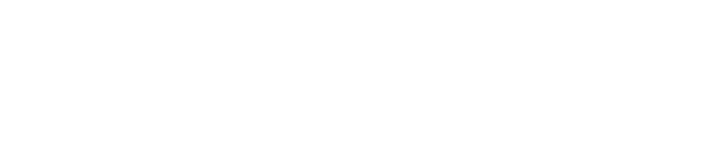
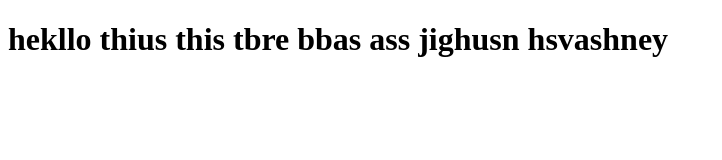
Before and after one commit to jigyansh/git-push, a plain HTML site: page index.html in a window 1280 px wide. Shown: the whole page, without its empty margins (0-722 px from the left). Drawn offline with Linux system fonts and the light colour scheme.

Commit message:
second commit

```diff
--- a/index.html
+++ b/index.html
@@ -7,6 +7,6 @@
     <title>Document</title>
 </head>
 <body>
-
+    <h1>hekllo thius this tbre bbas ass jighusn hsvashney</h1>
 </body>
 </html>
```
